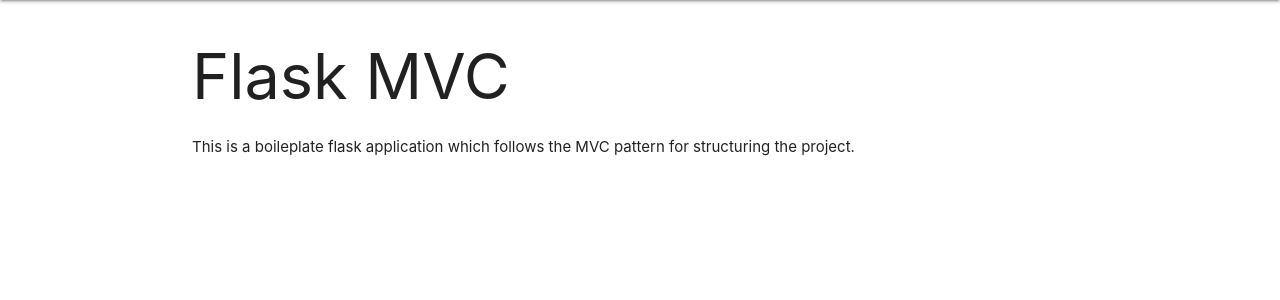
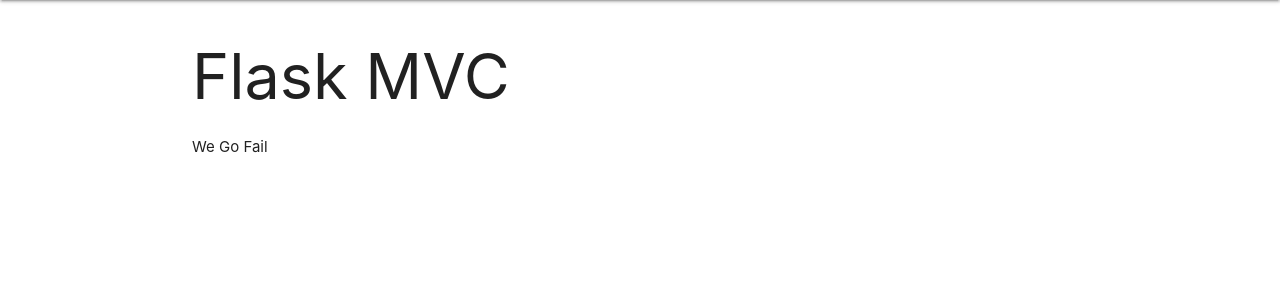
Before and after one commit to WGP-Industries/WE-GO-COOK-2.0, a Flask app: page / in a window 1280 px wide. Shown: the part 64-364 px from the top of the page. Run offline with Flask 3, Linux system fonts and the light colour scheme.

Commit message:
updating index

```diff
--- a/App/templates/index.html
+++ b/App/templates/index.html
@@ -9,5 +9,5 @@
     {% if is_authenticated %}
         <p> Welcome {{current_user.username}} </p>
     {% endif %}
-    <p>This is a boileplate flask application which follows the MVC pattern for structuring the project.</p>
+    <p>We Go Fail</p>
 {% endblock %}
```
